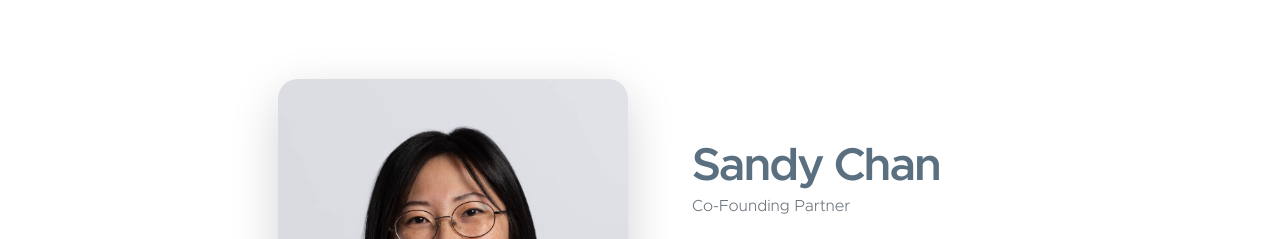
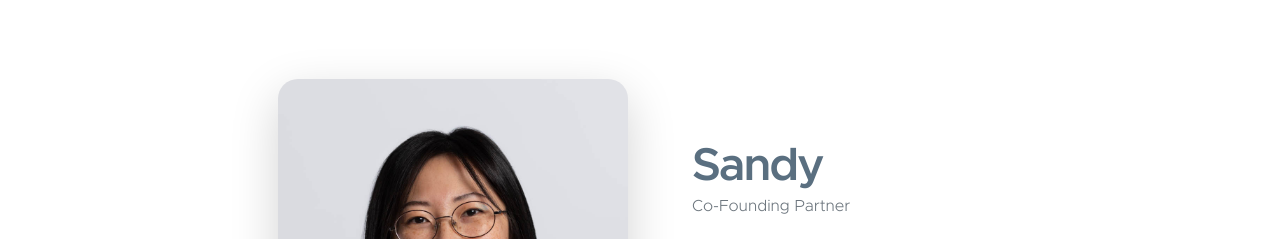
Before and after one commit to anasmalik228/anas_donate, a plain HTML site: page index.html in a window 1280 px wide. Shown: the part 2200-2439 px from the top of the page. Drawn offline with Linux system fonts and the light colour scheme.

Commit message:
Update index.html

```diff
--- a/index.html
+++ b/index.html
@@ -314,7 +314,7 @@ https://templatemo.com/tm-581-kind-heart-charity
 
                         <div class="col-lg-5 col-md-7 col-12">
                             <div class="custom-text-block">
-                                <h2 class="mb-0">Sandy Chan</h2>
+                                <h2 class="mb-0">Sandy </h2>
 
                                 <p class="text-muted mb-lg-4 mb-md-4">Co-Founding Partner</p>
 
```
